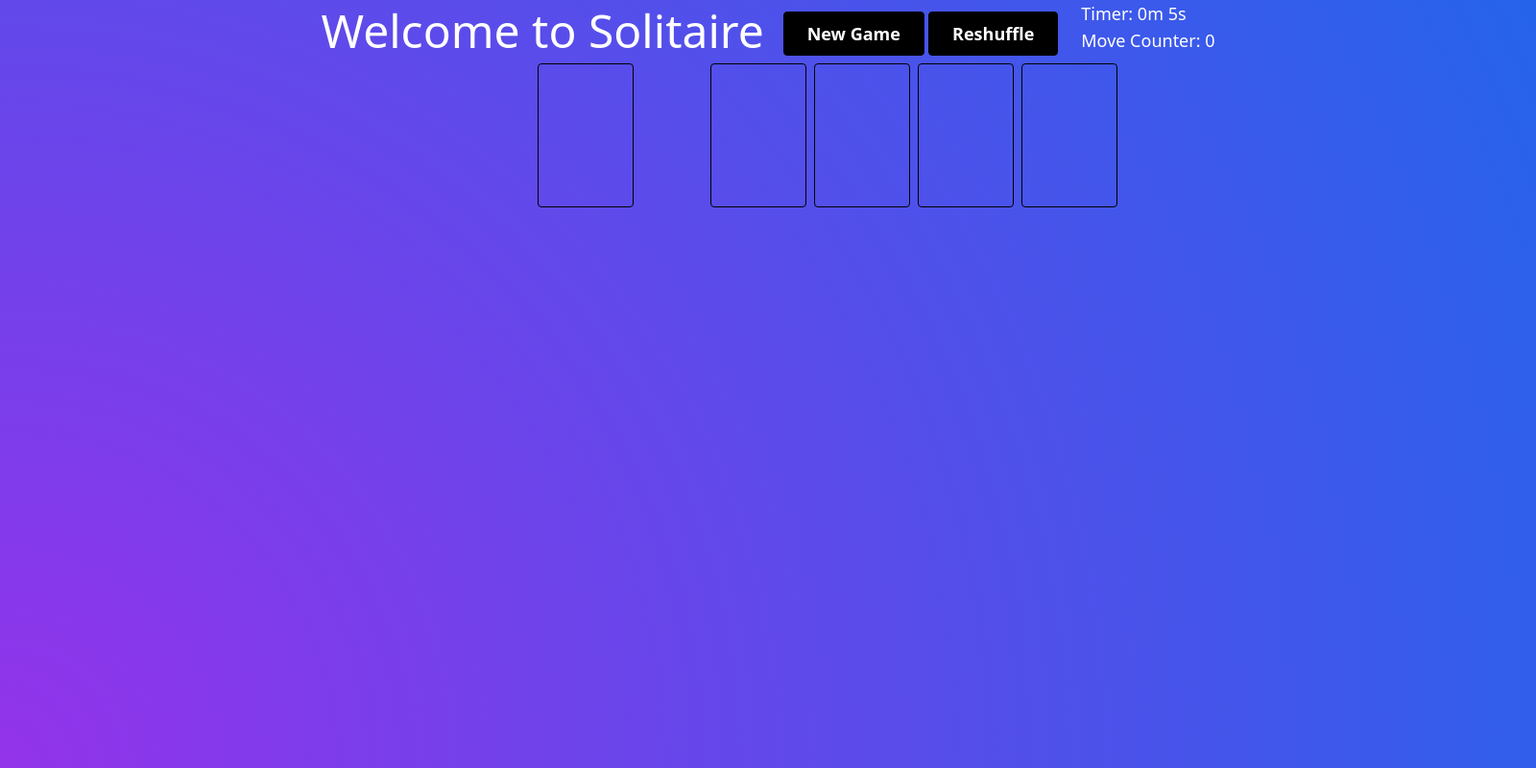
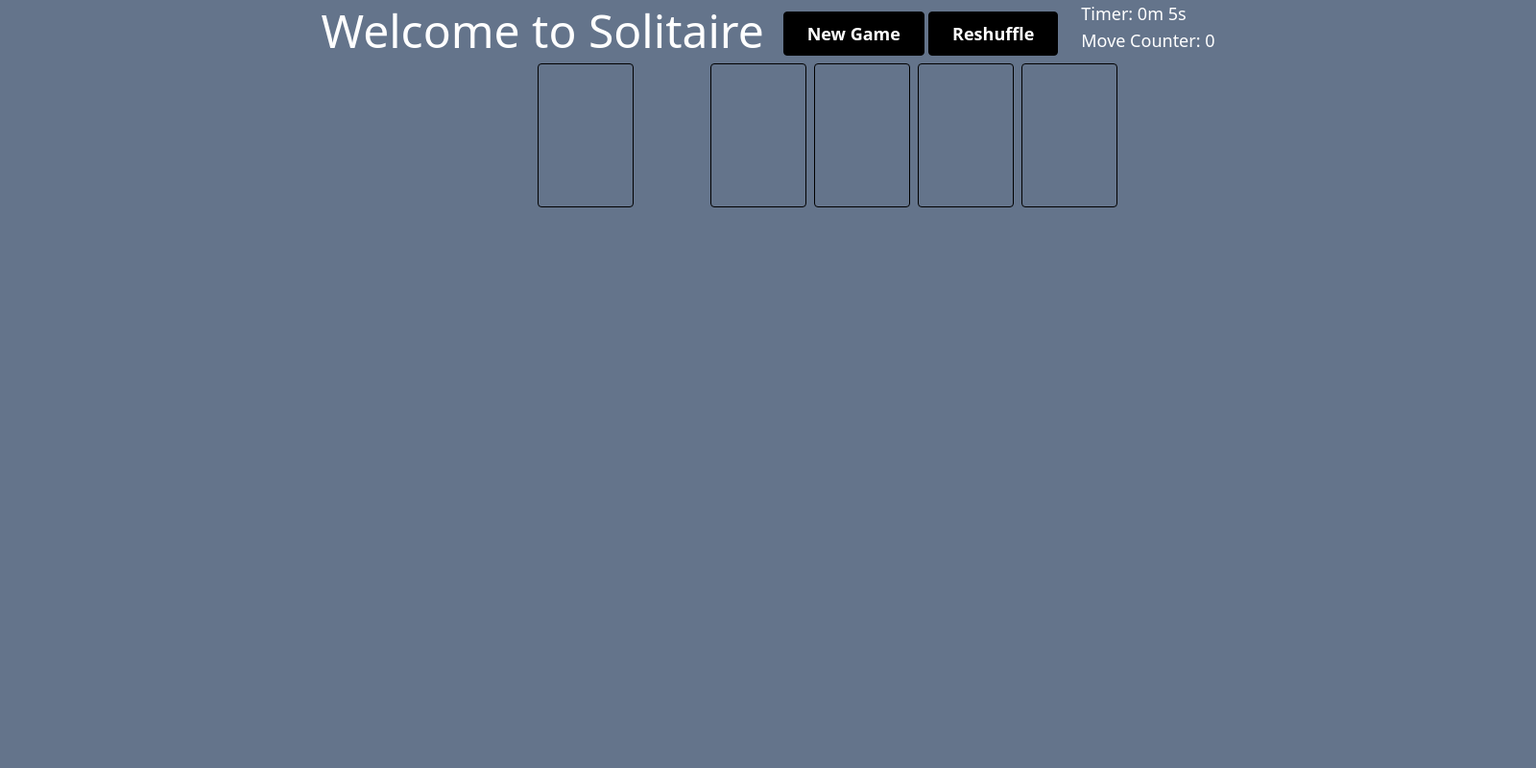
Before and after one commit to DannySpectre/CST8334GRP9, an Electron app: page index.html in a window 1600 px wide. Shown: the whole page at 96% size. Drawn offline with nearby package versions, Linux system fonts and the light colour scheme; no server answers.

Commit message:
Change BG for video demonstration
yer

```diff
--- a/index.html
+++ b/index.html
@@ -6,7 +6,7 @@
     <script src="https://cdn.tailwindcss.com"></script>
   </head>
   <body
-    class="mx-auto h-screen max-w-6xl bg-[radial-gradient(circle_at_bottom_left,_var(--tw-gradient-stops))] from-purple-600 to-blue-600">
+    class="mx-auto h-screen max-w-6xl bg-slate-500">
     <div class="container flex justify-center mx-auto">
       <h1 class="text-5xl pt-2 text-white">Welcome to Solitaire</h1>
 
```
